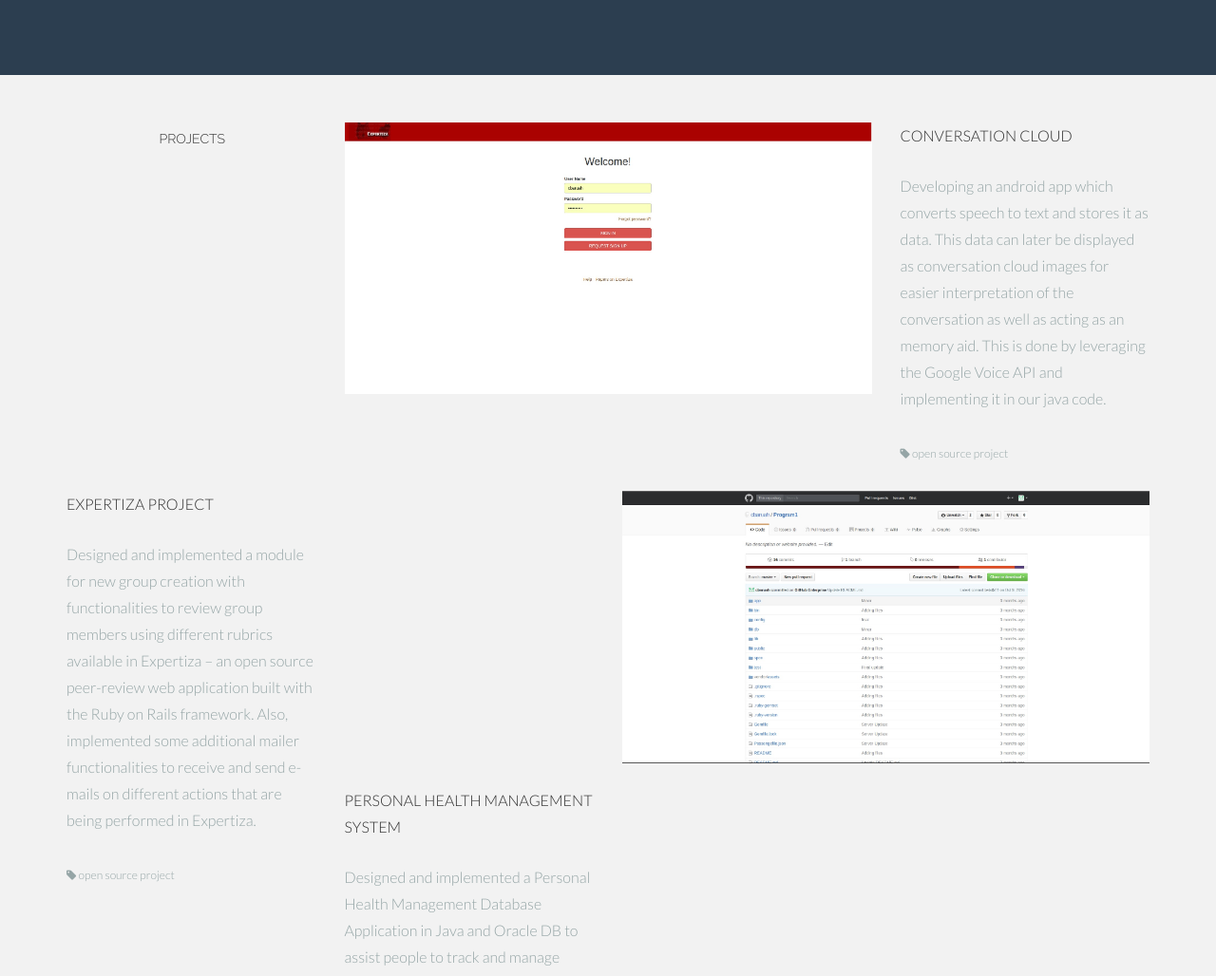
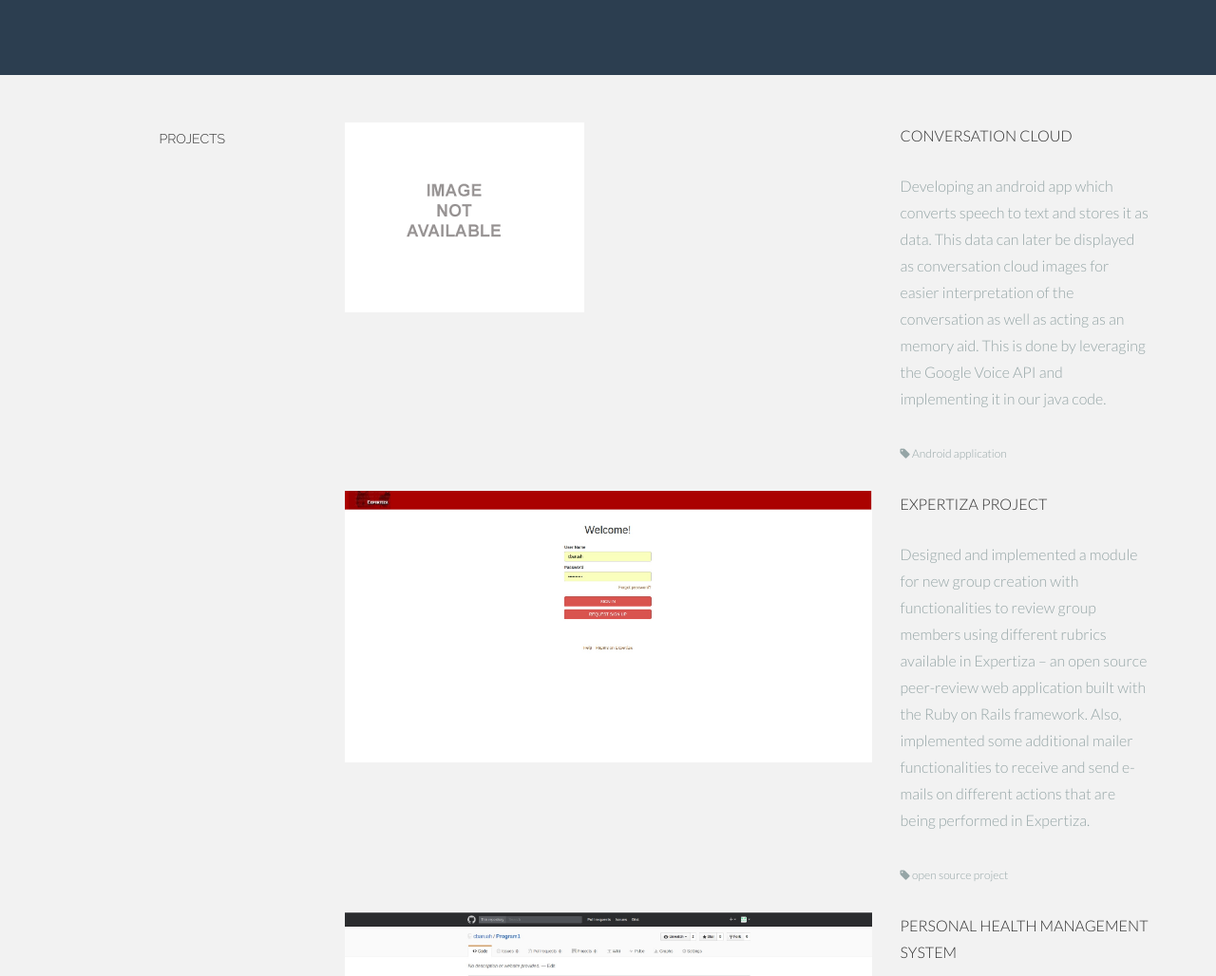
Before and after one commit to cbaruah/cbaruah.github.io, a plain HTML site: page index.html in a window 1280 px wide. Shown: the part 2350-3378 px from the top of the page at 95% size. Drawn offline with Linux system fonts and the light colour scheme.

Commit message:
new project

```diff
--- a/index.html
+++ b/index.html
@@ -327,14 +327,20 @@
 				<div class="col-lg-2 col-lg-offset-1">
 					<h5>PROJECTS</h5>
 				</div>
+
 				<div class="col-lg-6">
-					<p><img class="img-responsive" src="assets/img/1.jpg" alt=""></p>
+					<p><img class="img-responsive" src="assets/img/4.jpg" alt="Image Not Available"></p>
 				</div>
 				<div class="col-lg-3">
 					<p>CONVERSATION CLOUD</p>
 				<p><more>Developing an android app which converts speech to text and stores it as data. This data can later be displayed as conversation cloud images for easier interpretation of the conversation as well as acting as an memory aid. This is done by leveraging the Google Voice API and implementing it in our java code.<br/><br/>
-					<sm><i class="icon-tag"></i> open source project</sm></more>
+					<sm><i class="icon-tag"></i> Android application</sm></more>
 				</p>
+				</div>
+
+
+				<div class="col-lg-6 col-lg-offset-3">
+					<p><img class="img-responsive" src="assets/img/1.jpg" alt=""></p>
 				</div>
 				<div class="col-lg-3">
 					<p>EXPERTIZA PROJECT</p>
```
